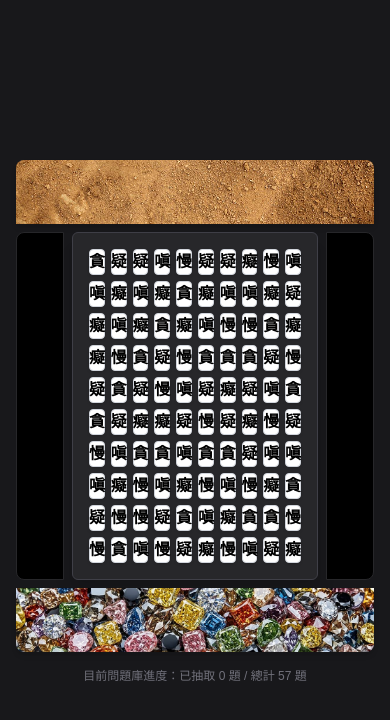
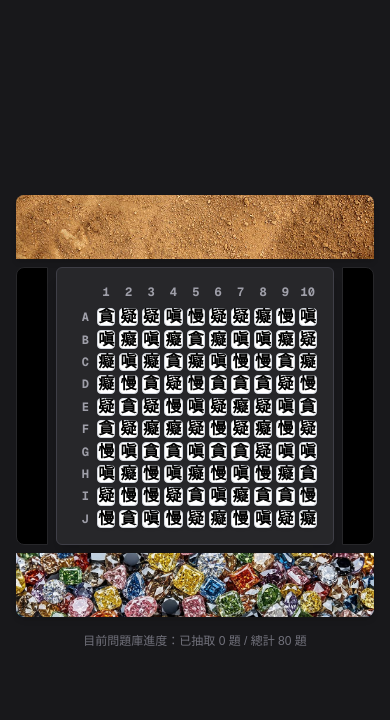
Before and after one commit to kabo87777/nextjs-boilerplate, a Next.js app: page / in a window 390 px wide. Shown: the top 720 px of the page. Built offline with nearby package versions, Linux system fonts and the light colour scheme.

Commit message:
question update

```diff
--- a/app/page.tsx
+++ b/app/page.tsx
@@ -22,16 +22,16 @@ const matrixCharacters = [
   ["慢", "貪", "嗔", "慢", "疑", "癡", "慢", "嗔", "疑", "癡"],
 ];
 
-// 3. 可選的 8 種顏色定義
+// 3. 簡化後的顏色定義 (純 Tailwind Class 字串)
 const colorOptions = [
-  { name: "第一組", value: "bg-red-500 text-white border-red-600" },
-  { name: "第二組", value: "bg-yellow-400 text-black border-yellow-500" },
-  { name: "第三組", value: "bg-green-500 text-white border-green-600" },
-  { name: "第四組", value: "bg-blue-500 text-white border-blue-600" },
-  { name: "第五組", value: "bg-purple-500 text-white border-purple-600" },
-  { name: "第六組", value: "bg-orange-500 text-white border-orange-600" },
-  { name: "", value: "bg-white text-black border-gray-300" },
-  { name: " ", value: "bg-black text-white border-zinc-800" },
+  "bg-red-500 text-white border-red-600",
+  "bg-yellow-400 text-black border-yellow-500",
+  "bg-green-500 text-white border-green-600",
+  "bg-blue-500 text-white border-blue-600",
+  "bg-purple-500 text-white border-purple-600",
+  "bg-orange-500 text-white border-orange-600",
+  "bg-white text-black border-gray-300", // 清除 (預設)
+  "bg-black text-white border-zinc-800", // 黑石
 ];
 
 export default function MatrixPage() {
@@ -114,8 +114,9 @@ export default function MatrixPage() {
     <main className="min-h-screen bg-zinc-900 text-white flex flex-col items-center justify-center p-4">
       <div className="max-w-4xl w-full flex flex-col items-center">
 
-        {/* 頂部：地表圖片 (保留) */}
+        {/* 頂部：地表圖片 */}
         <div className="w-full relative h-16 mb-2 rounded-t-lg overflow-hidden shadow-md">
+           <div className="absolute inset-0 bg-zinc-700"></div>
            <Image
              src="/ground.png"
              alt="地表"
@@ -125,20 +126,38 @@ export default function MatrixPage() {
            />
         </div>
 
-        {/* 中間主體：左右純黑石頭 + 中間 10x10 矩陣 */}
+        {/* 中間主體：左右純黑石頭 + 中間矩陣 */}
         <div className="w-full flex items-stretch gap-2">
 
-          {/* 左側：石頭 (改為純黑背景 bg-black，並加上灰白色文字) */}
-          <div className="w-12 bg-black flex items-center justify-center rounded-l-lg shadow-inner border border-zinc-800 flex-shrink-0">
-            <span className="writing-mode-vertical text-center font-bold tracking-widest text-zinc-400 text-sm select-none [writing-mode:vertical-lr]">
+          {/* 左側：石頭 */}
+          <div className="w-8 md:w-12 bg-black flex items-center justify-center rounded-l-lg shadow-inner border border-zinc-800 flex-shrink-0"></div>
 
-            </span>
+          {/* 核心網格區塊 - 加入 A-J 與 1-10 標示 */}
+          <div className="flex-1 bg-zinc-800 p-4 rounded-md border border-zinc-700 shadow-xl flex flex-col aspect-square max-h-[65vh]">
+
+            <div className="grid grid-cols-[auto_repeat(10,minmax(0,1fr))] grid-rows-[auto_repeat(10,minmax(0,1fr))] gap-1 md:gap-1.5 w-full h-full">
+
+              {/* 左上角空白佔位 */}
+              <div className="w-5 md:w-6 h-5 md:h-6"></div>
+
+              {/* 頂部欄位標籤 (1 ~ 10) */}
+              {[...Array(10)].map((_, colIndex) => (
+                <div key={`header-col-${colIndex}`} className="flex items-end justify-center pb-1 text-zinc-400 font-mono text-xs md:text-sm font-bold select-none">
+                  {colIndex + 1}
+                </div>
+              ))}
+
+              {/* 內容列：左側行標籤 (A ~ J) + 矩陣按鈕 */}
+              {matrixCharacters.map((row, rowIndex) => (
+                <React.Fragment key={`row-group-${rowIndex}`}>
+
+                  {/* 左側列標籤 (A ~ J) */}
+                  <div className="flex items-center justify-end pr-1 md:pr-2 text-zinc-400 font-mono text-xs md:text-sm font-bold select-none">
+                    {String.fromCharCode(65 + rowIndex)}
                   </div>
 
-          {/* 核心 10x10 網格 */}
-          <div className="flex-1 bg-zinc-800 p-4 rounded-md border border-zinc-700 shadow-xl grid grid-cols-10 gap-1.5 aspect-square max-h-[65vh]">
-            {matrixCharacters.map((row, rowIndex) =>
-              row.map((char, colIndex) => (
+                  {/* 矩陣按鈕 */}
+                  {row.map((char, colIndex) => (
                     <button
                       key={`${rowIndex}-${colIndex}`}
                       onClick={() => handleCellClick(rowIndex, colIndex)}
@@ -146,20 +165,21 @@ export default function MatrixPage() {
                     >
                       {char}
                     </button>
-              ))
-            )}
+                  ))}
+
+                </React.Fragment>
+              ))}
             </div>
 
-          {/* 右側：石頭 (改為純黑背景 bg-black，並加上灰白色文字) */}
-          <div className="w-12 bg-black flex items-center justify-center rounded-r-lg shadow-inner border border-zinc-800 flex-shrink-0">
-            <span className="writing-mode-vertical text-center font-bold tracking-widest text-zinc-400 text-sm select-none [writing-mode:vertical-lr]">
-
-            </span>
-          </div>
           </div>
 
-        {/* 底部：鑽石終點圖片 (保留) */}
+          {/* 右側：石頭 */}
+          <div className="w-8 md:w-12 bg-black flex items-center justify-center rounded-r-lg shadow-inner border border-zinc-800 flex-shrink-0"></div>
+        </div>
+
+        {/* 底部：鑽石終點圖片 */}
         <div className="w-full relative h-16 mt-2 rounded-b-lg overflow-hidden shadow-md">
+           <div className="absolute inset-0 bg-cyan-900"></div>
            <Image
              src="/diamond.png"
              loading="eager"
@@ -182,26 +202,28 @@ export default function MatrixPage() {
         <div className="fixed inset-0 bg-black/70 backdrop-blur-sm flex items-center justify-center p-4 z-50 animate-fade-in">
           <div className="bg-zinc-800 border border-zinc-700 p-6 rounded-xl max-w-sm w-full shadow-2xl">
             <h3 className="text-lg font-bold text-center mb-4 text-zinc-100">
-              請選擇操作位置：({selectedCell?.row ? selectedCell.row + 1 : 1}, {selectedCell?.col ? selectedCell.col + 1 : 1})
+              請選擇操作位置：({selectedCell ? String.fromCharCode(65 + selectedCell.row) : "A"}, {selectedCell ? selectedCell.col + 1 : 1})
             </h3>
 
             <button
               onClick={handleDrawQuestion}
-              className="w-full bg-cyan-600 hover:bg-cyan-500 text-white py-3 rounded-lg font-bold mb-5 transition-colors shadow-md"
+              className="w-full bg-cyan-600 hover:bg-cyan-500 text-white py-3 rounded-lg font-bold mb-5 transition-colors shadow-md flex items-center justify-center gap-2"
             >
-              ❓ 隨機抽取問題
+              <span>❓</span> 隨機抽取問題
             </button>
 
             <div className="border-t border-zinc-700 pt-4">
-              <p className="text-sm text-zinc-400 mb-2 font-medium">🎨 變更格子顏色：</p>
-              <div className="grid grid-cols-4 gap-2">
-                {colorOptions.map((color) => (
+              <p className="text-sm text-zinc-400 mb-3 font-medium text-center">🎨 變更格子顏色</p>
+
+              {/* 修改為純顏色色塊 (Swatches) */}
+              <div className="grid grid-cols-4 gap-3">
+                {colorOptions.map((colorClass, index) => (
                   <button
-                    key={color.name}
-                    onClick={() => handleColorSelect(color.value)}
-                    className={`h-10 text-xs font-bold rounded border ${color.value} flex items-center justify-center hover:opacity-90 active:scale-95 transition-transform`}
+                    key={colorClass}
+                    onClick={() => handleColorSelect(colorClass)}
+                    title={index === 6 ? "清除" : index === 7 ? "黑石" : `顏色 ${index + 1}`}
+                    className={`h-12 w-full rounded-md border-2 shadow-sm hover:scale-105 active:scale-95 transition-all ${colorClass} ${index === 6 ? 'relative' : ''}`}
                   >
-                    {color.name}
                   </button>
                 ))}
               </div>
@@ -209,7 +231,7 @@ export default function MatrixPage() {
 
             <button
               onClick={closeModal}
-              className="w-full mt-5 bg-zinc-700 hover:bg-zinc-600 text-zinc-300 py-2 rounded-lg text-sm transition-colors"
+              className="w-full mt-6 bg-zinc-700 hover:bg-zinc-600 text-zinc-300 py-2.5 rounded-lg text-sm transition-colors"
             >
               取消
             </button>
```
Also changed, not shown: public/question.csv. Lines whose indentation alone changed are shown as unchanged.
